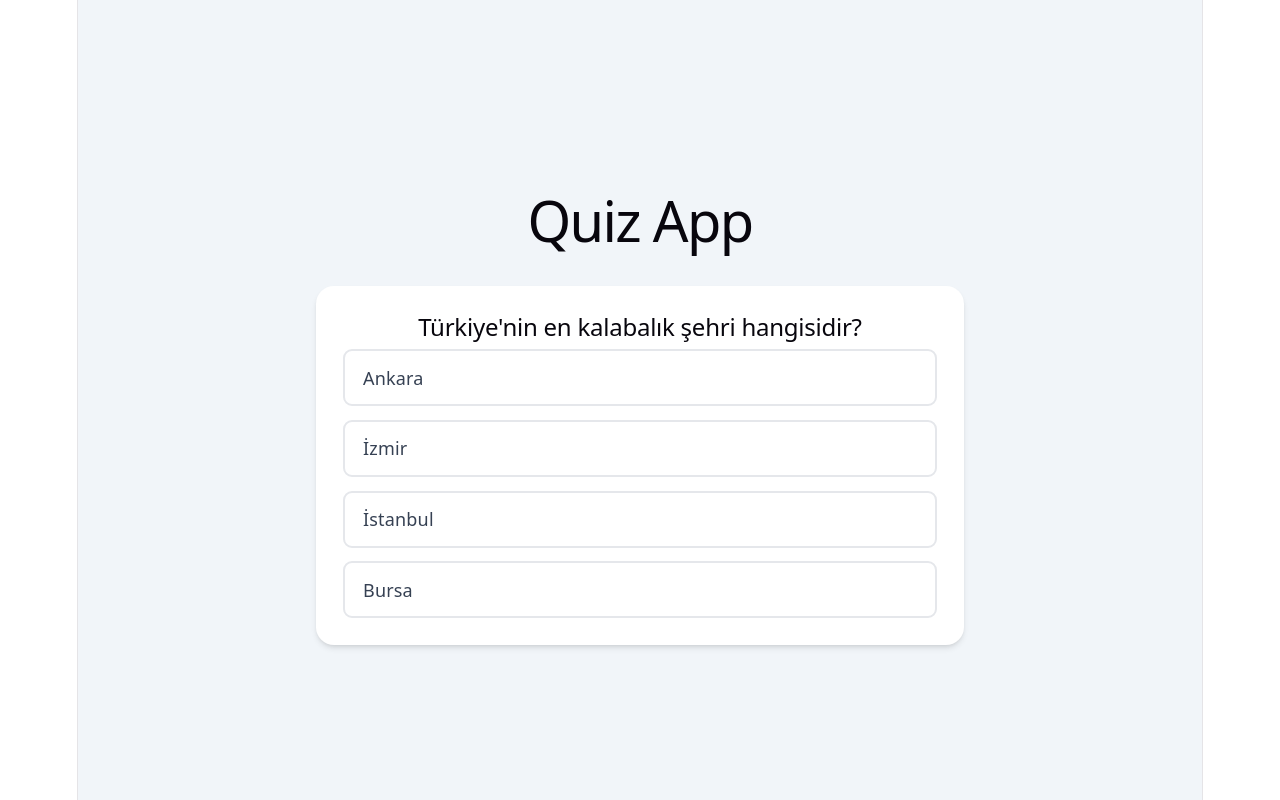
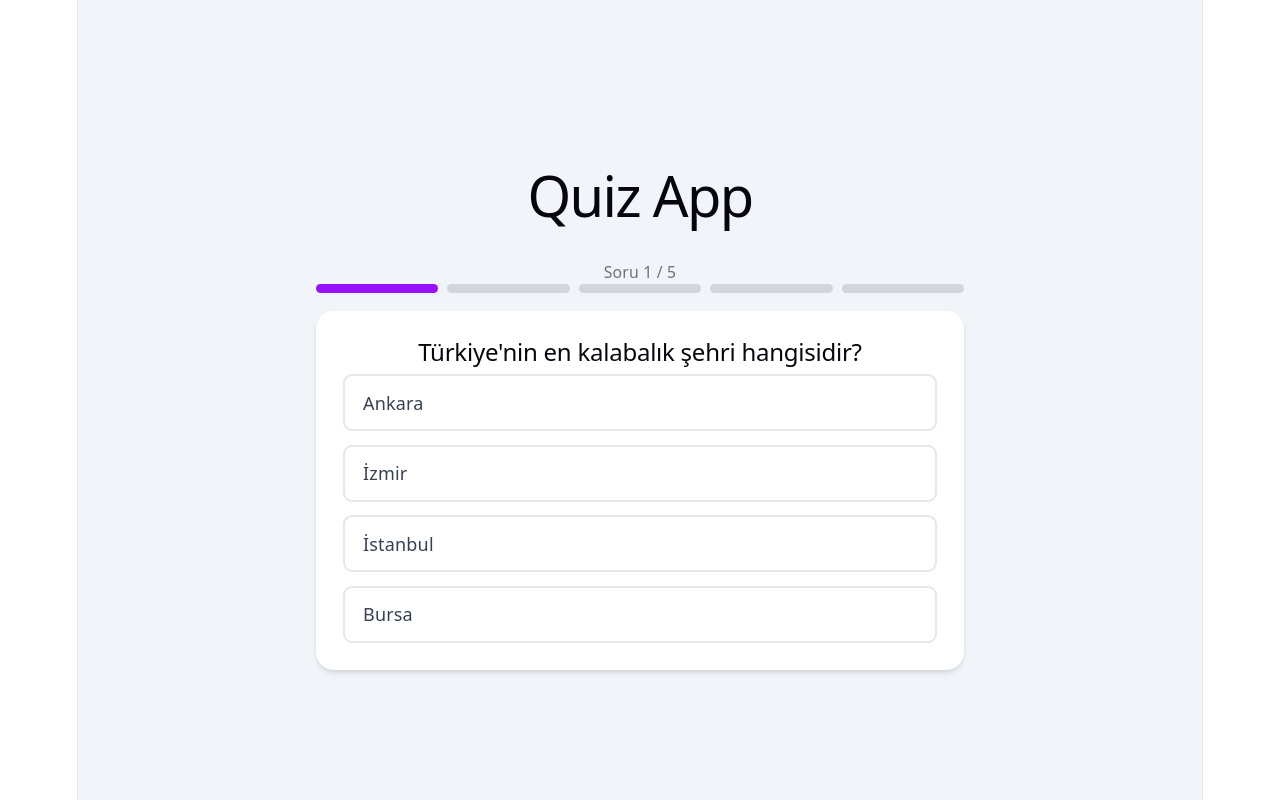
Before and after one commit to EniseAslan/Quiz-App, a React (Vite) app: page / in a window 1280 px wide. Built offline with nearby package versions, Linux system fonts and the light colour scheme.

Commit message:
feat: add ProgressBar and polish UI

```diff
--- a/src/App.jsx
+++ b/src/App.jsx
@@ -3,6 +3,7 @@ import { questions } from './data/questions'
 import './App.css'
 import QuestionCard from './QuestionCard';
 import ScoreBoard from './ScoreBoard';
+import ProgressBar from './ProgressBar';
 
 function App() {
 
@@ -41,6 +42,8 @@ setFinished(false);
     <>
      <div className="min-h-screen bg-slate-100 flex flex-col items-center justify-center p-4">
       <h1 className="text-3xl font-bold text-gray-800 mb-8">Quiz App</h1>
+{!finished && <ProgressBar current={currentIndex+1} total={questions.length}/>}
+
       {finished ?  <ScoreBoard onRestart={handleRestart} score={score} total={questions.length}/>  : <QuestionCard question={current} onAnswer={handleAnswer} />}
 
 
--- /dev/null
+++ b/src/ProgressBar.jsx
@@ -0,0 +1,23 @@
+import React from 'react'
+
+function ProgressBar({current,total}) {
+  return (
+    <div className="w-full max-w-xl mb-4">
+      <p className="text-sm font-medium text-gray-500 mb-2">
+        Soru {current} / {total}
+      </p>
+      <div className="flex gap-2">
+        {Array.from({ length: total }).map((_, i) => (
+          <div
+            key={i}
+            className={`h-2 flex-1 rounded-full ${
+              i < current ? "bg-purple-600" : "bg-gray-300"
+            }`}
+          />
+        ))}
+      </div>
+    </div>
+  )
+}
+
+export default ProgressBar
--- a/src/ScoreBoard.jsx
+++ b/src/ScoreBoard.jsx
@@ -1,12 +1,23 @@
+function ScoreBoard({ score, total, onRestart }) {
+  return (
+    <div className="bg-white rounded-2xl shadow-lg p-8 w-full max-w-xl text-center">
+      <h2 className="text-lg font-medium text-gray-500 uppercase ">
+        Sonuç
+      </h2>
 
-function ScoreBoard({score,total,onRestart}) {
-  return (
-    <div>
-      <h2>Sonuç:</h2>
-      <p>{score} / {total}</p>
-      <button onClick={onRestart}>Tekrar dene!</button>
+      <p className="text-6xl font-extrabold text-purple-600 my-4">
+        {score} <span className="text-3xl text-gray-400">/ {total}</span>
+      </p>
+
+      <button
+        onClick={onRestart}
+        className="px-6 py-3 rounded-xl bg-purple-600 text-white font-semibold
+                   shadow-md hover:bg-purple-700 "
+      >
+        Tekrar dene!
+      </button>
     </div>
-  )
+  );
 }
 
-export default ScoreBoard
+export default ScoreBoard;
```
